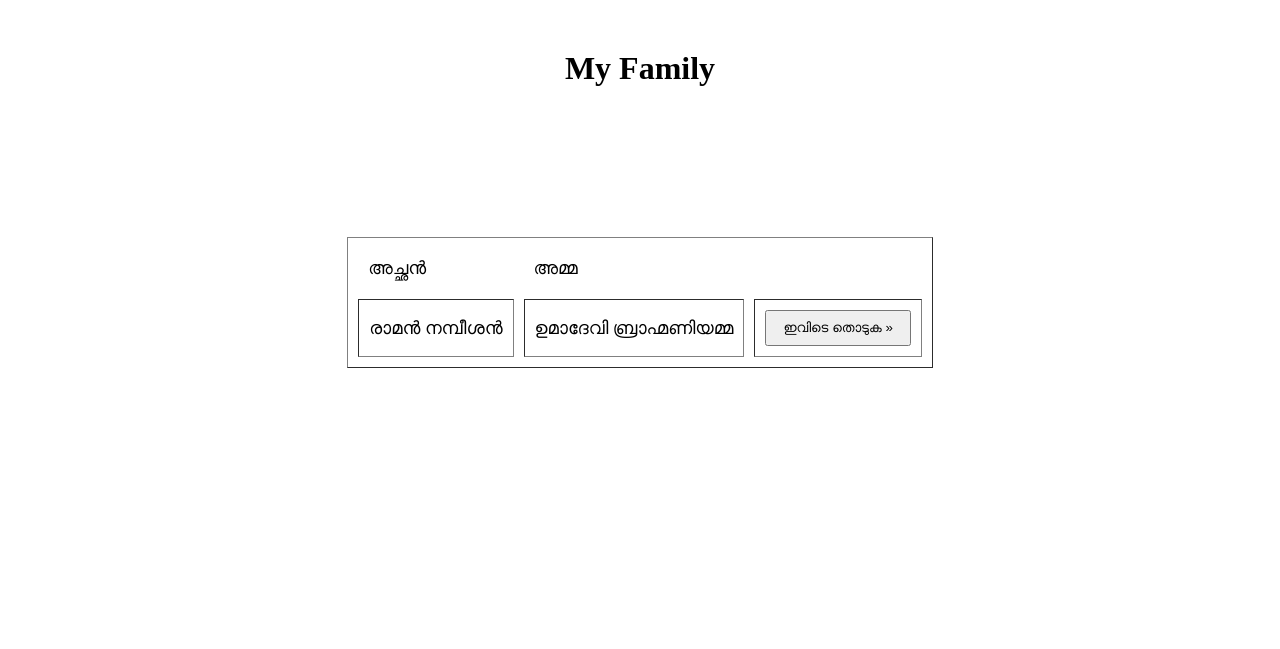
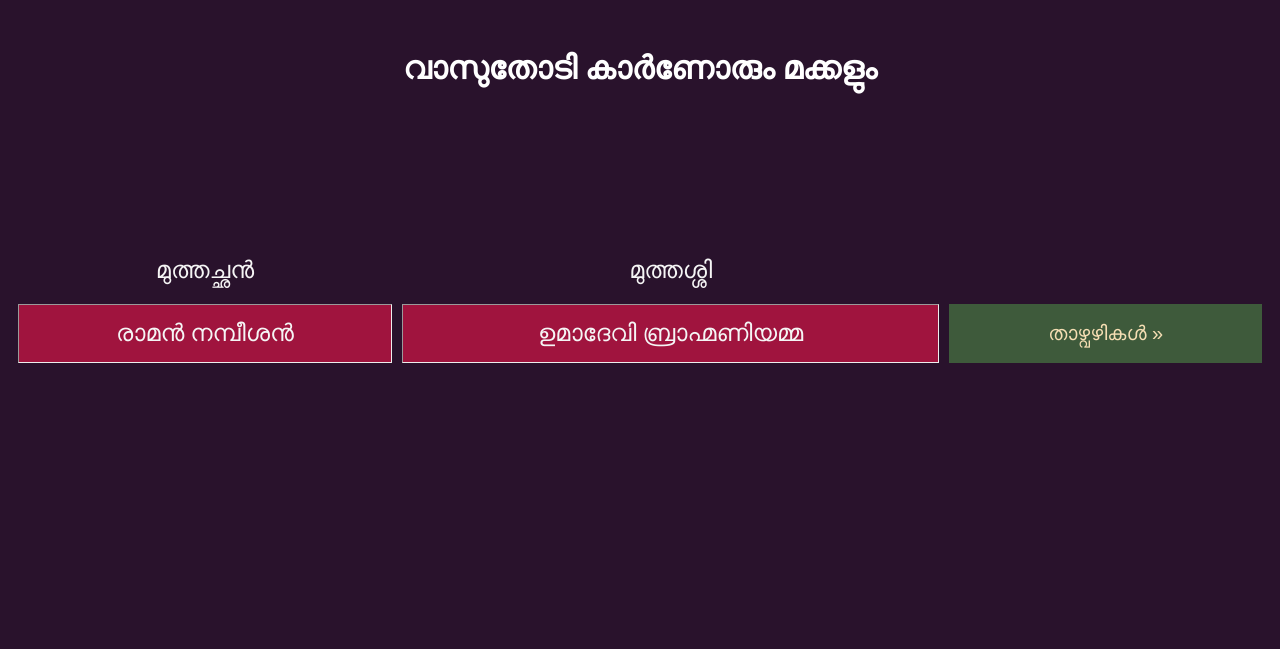
Before and after one commit to aravindheroku/familyrepo, a Django app: page /viewGeneration/ in a window 1280 px wide. Shown: the top 649 px of the page. Run offline with Django 3.2, Linux system fonts and the light colour scheme; data comes from the database, SQL or seed files in the repository.

Commit message:
updated design and generation

```diff
--- a/familyapp/templates/family.html
+++ b/familyapp/templates/family.html
@@ -1,8 +1,13 @@
 <html>
     <head>
     <style>
+        body {
+            background-color: #29122c;
+        }
         table {
-            font-size: 18px;
+            width: 100%;
+            border: 0;
+
         }
 
         .next {
@@ -15,6 +20,21 @@
         background-color: #ddd;
         color: black;
         }
+        td {
+            text-align: center;
+            font-size: 24px;
+            color: whitesmoke;
+        }
+        .row {
+            background-color: rgb(160, 20, 62);
+            margin-top: 20px;
+        }
+        button {
+            background: transparent;
+            font-size: 20px;
+            border: 0;
+            color: wheat;
+        }
     </style>
     <script type="text/javascript">
 
@@ -25,26 +45,32 @@
     </script>
     </head>
     <body>
-<h1 style="text-align: center;margin-top: 50px;">My Family</h1>
+<h1 style="text-align: center;margin-top: 50px; color: white;">വാസുതോടി കാർണോരും മക്കളും</h1>
     <form method="POST" action="/viewGeneration/">
         {% csrf_token %}
         <input type="hidden" name = "parent" id="parent">
         <table id = "familyTbl" style="margin: 150px auto;" border="1" cellpadding = "10" cellspacing = "10">
 
-            <tr>
+            <tr class="topRow">
                 {% if initial %}
-                    <td style="border: 0;"> അച്ഛൻ </td>
-                    <td colspan="2" style="border: 0;"> അമ്മ </td>
+                    <td style="border: 0;" class="head"> മുത്തച്ഛൻ </td>
+                    <td  style="border: 0;" class="head"> മുത്തശ്ശി </td>
+                    <td  style="border: 0;">  </td>
                 {% else %}
-                    <td style="border: 0;"> മക്കൾ </td>
-                    <td colspan="2" style="border: 0;"> മരുമക്കൾ </td>
+                    <td style="border: 0;" class="head"> മക്കൾ </td>
+                    <td  style="border: 0;" class="head"> മരുമക്കൾ </td>
+                    <td  style="border: 0;">  </td>
                 {% endif %}
             </tr>
             {% for obj in familyDict %}
-                <tr>
+                <tr class="row">
                     <td> {{obj.child}} </td>
                     <td> {{obj.inlaw}} </td>
-                    <td> <button type="submit" class = "next" id = "{{obj.id}}" onclick="return setParentId(this.id)"> ഇവിടെ തൊടുക &raquo; </td>
+                    {% if obj.completed %}
+                        <td style="border: 0;background-color:brown"> <button type="button" class = "next" >അവസാനിച്ചു </td>
+                    {% else %}
+                        <td style="border: 0;background-color: rgb(62, 90, 59);"> <button type="submit" class = "next" id = "{{obj.id}}" onclick="return setParentId(this.id)"> താഴ്വഴികൾ &raquo; </td>
+                    {% endif %}
                 </tr>
             {% endfor %}
         </table>
--- a/familyapp/views.py
+++ b/familyapp/views.py
@@ -14,7 +14,7 @@ def viewFamily(request):
         parent = request.POST['parent']
 
         generations = Childrens.objects.filter(fkParent__id = parent)
-
+        # print(generations)
         for obj in generations:
 
             if obj.gender == 'M':
@@ -25,6 +25,10 @@ def viewFamily(request):
                     "inlaw"   : parentObj.mother.name
                 }
 
+                childExist = Childrens.objects.filter(fkParent = parentObj).exists()
+                if childExist == False:
+                    familyObj['completed'] = True
+
             else:
                 parentObj = Parent.objects.get(mother = obj.fkChild.id)
 
@@ -33,6 +37,11 @@ def viewFamily(request):
                     "child"   : parentObj.mother.name,
                     "inlaw"   : parentObj.father.name
                 }
+
+                childExist = Childrens.objects.filter(fkParent = parentObj).exists()
+
+                if childExist == False:
+                    familyObj['completed'] = True
 
             family.append(familyObj)
 
```
